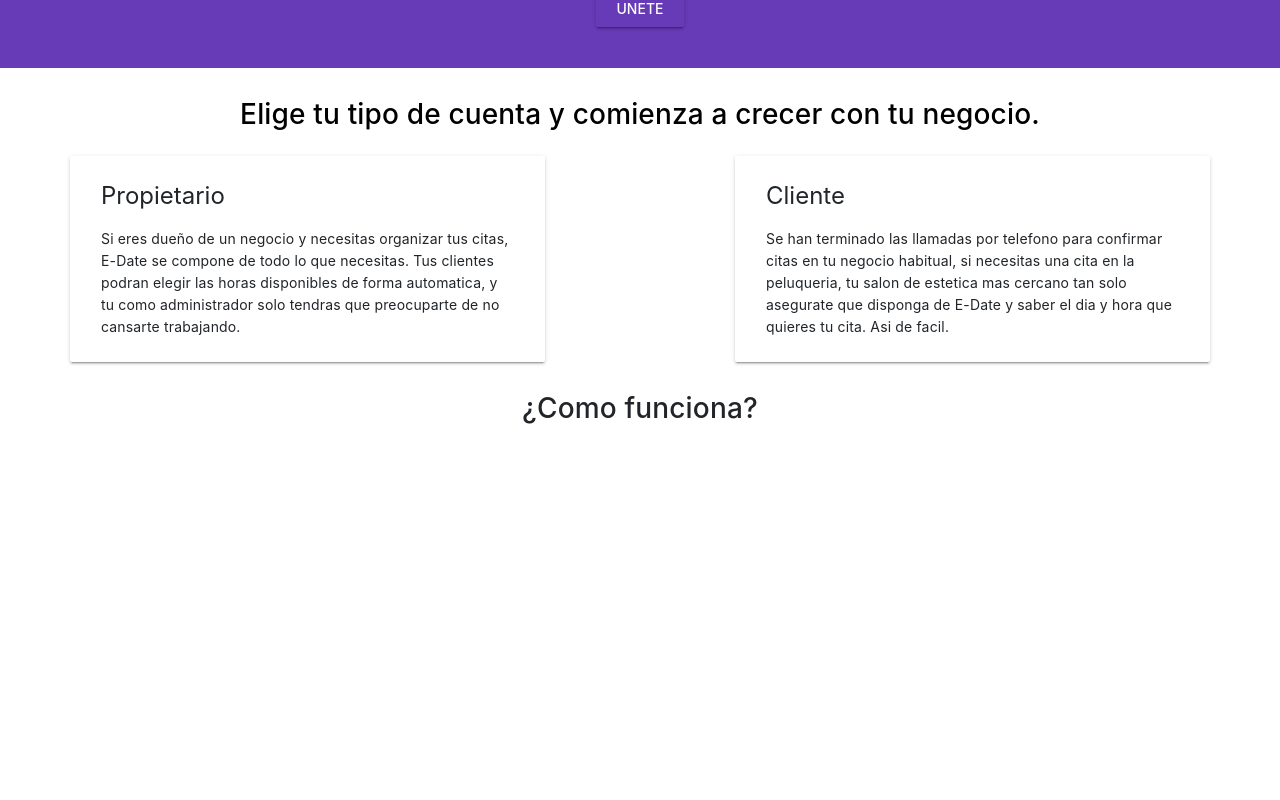
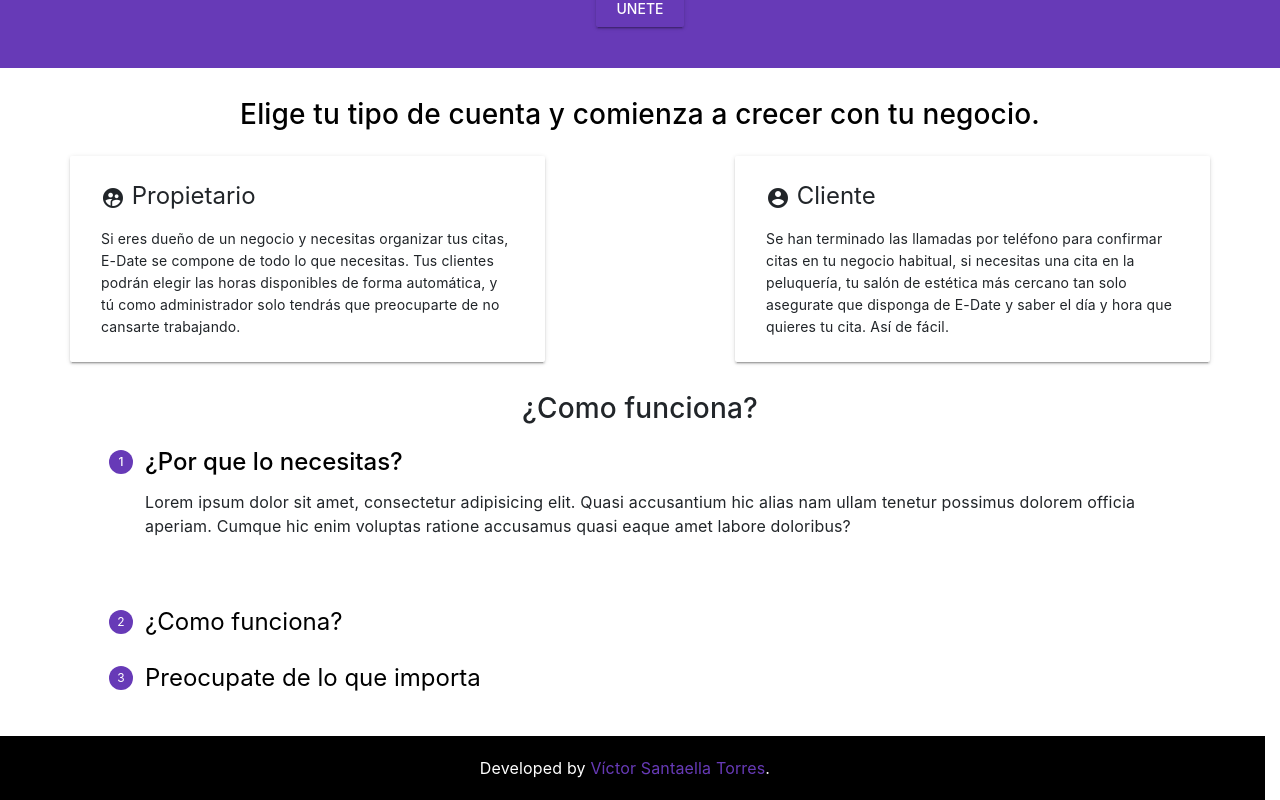
Before and after one commit to victorst79/e-date-CRM, a Vue app in the folder App/: page /#/ in a window 1280 px wide. Shown: the part 220-1020 px from the top of the page. Before the commit the page ends 800 px from the top, so only its background shows below. Built offline with nearby package versions, Linux system fonts and the light colour scheme.

Commit message:
home view working

```diff
--- a/App/src/App.vue
+++ b/App/src/App.vue
@@ -16,11 +16,16 @@
 
 			</md-toolbar>
 		</div>
-		<router-view/>
+		<keep-alive>
+			<router-view/>
+		</keep-alive>
+		<md-toolbar md-elevation="0" class="footer row">
+			<span class="col-12 text-center">Developed by <a target="_blank" href="https://github.com/victorst79">Víctor Santaella Torres</a>.</span>
+		</md-toolbar>
 	</div>
 </template>
 
-<style>
+<style lang="scss" scope>
 	div#nav{
 		background-color:#673ab7;
 	}
@@ -38,4 +43,23 @@
 		color: white;
 		text-decoration: none !important;
 	}
+
+	.footer{
+		text-align: center;
+		background-color: black;
+
+		span{
+			color: white;
+
+			a{
+				color: #673ab7;
+				text-decoration: none;
+
+				&:hover{
+					color: #673ab7;
+					text-decoration: none;
+				}
+			}
+		}
+	}
 </style>
--- /dev/null
+++ b/App/src/components/Admin.vue
@@ -0,0 +1,15 @@
+<template>
+  <section>
+    <h1>PRUEBA ADMIN COMPONENTE</h1>
+  </section>
+</template>
+
+<script>
+export default {
+  name: 'Admin'
+}
+</script>
+
+
+<style lang="scss" scope>
+</style>
--- a/App/src/components/NoUser.vue
+++ b/App/src/components/NoUser.vue
@@ -16,22 +16,21 @@
         <div class="row">
             <md-card class="col-md-5 col-12">
                 <md-card-header>
-                    <div class="md-title">Propietario</div>
+                    <div class="md-title"><md-icon>supervised_user_circle</md-icon> Propietario</div>
                 </md-card-header>
 
                 <md-card-content>
                     Si eres dueño de un negocio y necesitas organizar tus citas, E-Date se compone de todo lo que necesitas.
-                    Tus clientes podran elegir las horas disponibles de forma automatica, y tu como administrador solo tendras que preocuparte de no cansarte trabajando.
+                    Tus clientes podrán elegir las horas disponibles de forma automática, y tú como administrador solo tendrás que preocuparte de no cansarte trabajando.
                 </md-card-content>
             </md-card>
-            <md-card class="offset-md-2 col-md-5 col-12">
+            <md-card class="offset-md-2 col-md-5 col-12 cliente">
                 <md-card-header>
-                    <div class="md-title">Cliente</div>
+                    <div class="md-title"><md-icon>account_circle</md-icon> Cliente</div>
                 </md-card-header>
 
                 <md-card-content>
-                    Se han terminado las llamadas por telefono para confirmar citas en tu negocio habitual, si necesitas una cita en la peluqueria, tu salon de estetica mas cercano
-                    tan solo asegurate que disponga de E-Date y saber el dia y hora que quieres tu cita. Asi de facil.
+                    Se han terminado las llamadas por teléfono para confirmar citas en tu negocio habitual, si necesitas una cita en la peluquería, tu salón de estética más cercano tan solo asegurate que disponga de E-Date y saber el día y hora que quieres tu cita. Así de fácil.
                 </md-card-content>
             </md-card>
         </div>
@@ -42,6 +41,29 @@
                 <h3 class="text-center">
                     ¿Como funciona?
                 </h3>
+            </div>
+            <div class="col-12">
+                <div class="row">
+                    <div class="col-12 pasos-explicacion">
+                        <md-steppers md-vertical>
+                            <md-step id="first" md-label="¿Por que lo necesitas?">
+                                <p>Lorem ipsum dolor sit amet, consectetur adipisicing elit. Quasi accusantium hic alias nam ullam tenetur possimus dolorem officia aperiam. Cumque hic enim voluptas ratione accusamus quasi eaque amet labore doloribus?</p>
+                            </md-step>
+
+                            <md-step id="second" md-label="¿Como funciona?">
+                                <p>Lorem ipsum dolor sit amet consectetur adipisicing elit. Molestias doloribus eveniet quaerat modi cumque quos sed, temporibus nemo eius amet aliquid, illo minus blanditiis tempore, dolores voluptas dolore placeat nulla.</p>
+                                <p>Lorem ipsum dolor sit amet consectetur adipisicing elit. Molestias doloribus eveniet quaerat modi cumque quos sed, temporibus nemo eius amet aliquid, illo minus blanditiis tempore, dolores voluptas dolore placeat nulla.</p>
+                                <p>Lorem ipsum dolor sit amet consectetur adipisicing elit. Molestias doloribus eveniet quaerat modi cumque quos sed, temporibus nemo eius amet aliquid, illo minus blanditiis tempore, dolores voluptas dolore placeat nulla.</p>
+                                <p>Lorem ipsum dolor sit amet consectetur adipisicing elit. Molestias doloribus eveniet quaerat modi cumque quos sed, temporibus nemo eius amet aliquid, illo minus blanditiis tempore, dolores voluptas dolore placeat nulla.</p>
+                            </md-step>
+
+                            <md-step id="third" md-label="Preocupate de lo que importa">
+                                <p>Lorem ipsum dolor sit amet consectetur adipisicing elit. Molestias doloribus eveniet quaerat modi cumque quos sed, temporibus nemo eius amet aliquid, illo minus blanditiis tempore, dolores voluptas dolore placeat nulla.</p>
+                                <p>Lorem ipsum dolor sit amet consectetur adipisicing elit. Molestias doloribus eveniet quaerat modi cumque quos sed, temporibus nemo eius amet aliquid, illo minus blanditiis tempore, dolores voluptas dolore placeat nulla.</p>
+                            </md-step>
+                        </md-steppers>
+                    </div>
+                </div>
             </div>
         </div>
     </div>
@@ -89,4 +111,29 @@
     .no-user-explanation{
         margin: 30px 0;
     }
+
+    .cliente{
+        @media screen and (max-width: 758px) {
+            margin-top: 50px;
+        }
+    }
+
+    .pasos-explicacion{
+        div.md-button-content{
+            color: black !important;
+        }
+
+        .md-stepper-text{
+            font-size: 1.5rem;
+        }
+
+        .md-stepper-number{
+            background-color: #673ab7 !important;
+            color: white;
+        }
+
+        i{
+            fill: white !important;
+        }
+    }
 </style>
--- /dev/null
+++ b/App/src/components/User.vue
@@ -0,0 +1,15 @@
+<template>
+  <section>
+    <h1>PRUEBA USER</h1>
+  </section>
+</template>
+
+<script>
+export default {
+  name: 'User'
+}
+</script>
+
+
+<style lang="scss" scope>
+</style>
--- a/App/src/views/Home.vue
+++ b/App/src/views/Home.vue
@@ -1,16 +1,33 @@
 <template>
-  <div class="home">
-    <NoUser/>
-  </div>
+  <section>
+    <div id="home" v-if="stateUser == 'offline'">
+      <NoUser/>
+    </div>
+    <div id="user" v-if="stateUser == 'user'">
+      <User/>
+    </div>
+    <div id="admin" v-if="stateUser == 'admin'">
+      <Admin/>
+    </div>
+  </section>
 </template>
 
 <script>
 import NoUser from '@/components/NoUser.vue'
+import User from '@/components/User.vue'
+import Admin from '@/components/Admin.vue'
 
 export default {
   name: 'home',
   components: {
-    NoUser
+    NoUser,
+    User,
+    Admin
+  },
+  data: function(){
+    return{
+      stateUser: 'offline'
+    }
   }
 }
 </script>
```
